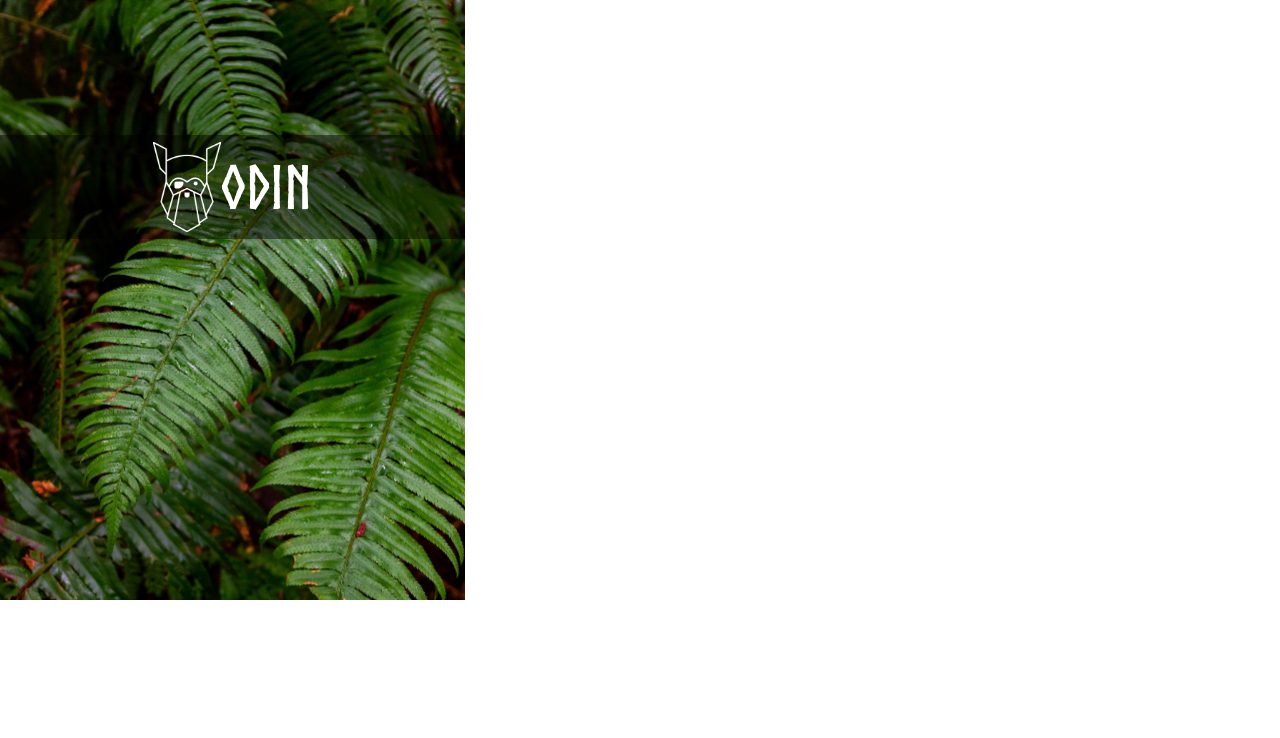
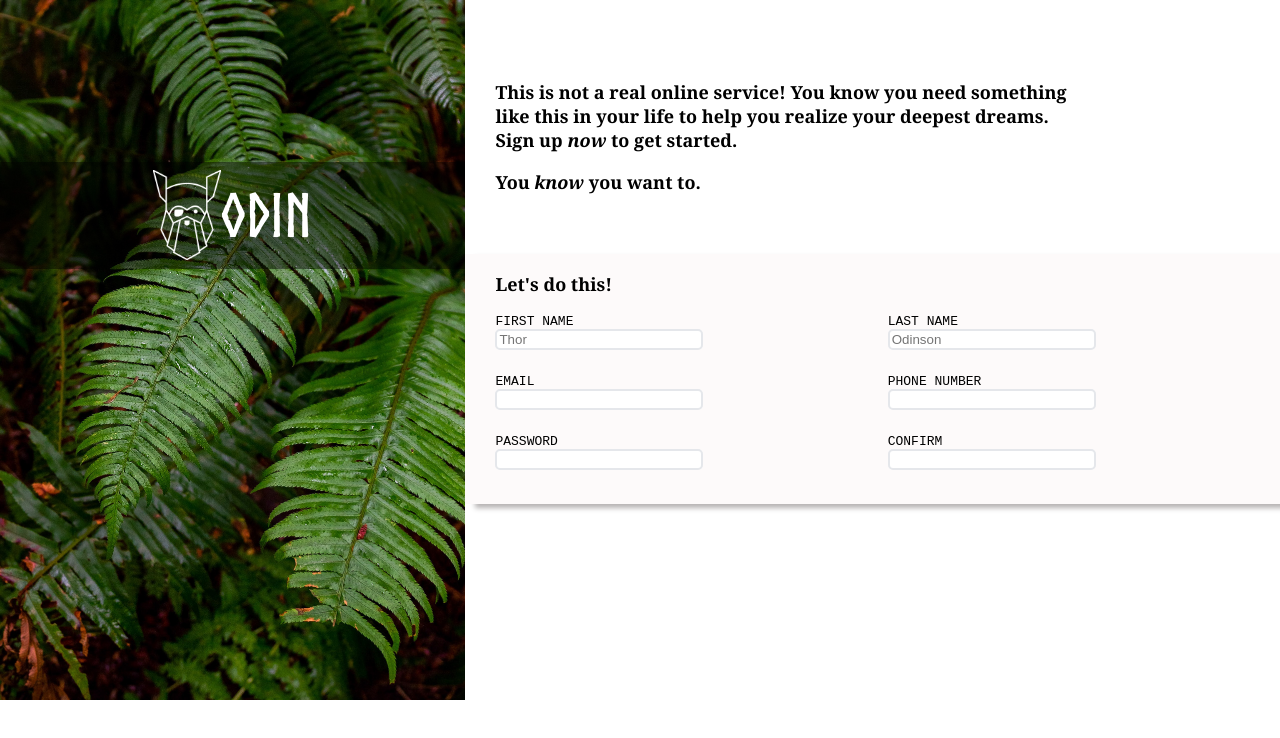
Before and after one commit to Cascade0507/Grid-Assignment, a plain HTML site: page index.html in a window 1280 px wide. Drawn offline with Linux system fonts and the light colour scheme.

Commit message:
add mainpage and input grid

```diff
--- a/index.html
+++ b/index.html
@@ -12,7 +12,22 @@
         <div class="sidebar side-grid">
             <div class="side-img"><img src="odin-lined.png"><p id="odin">ODIN</p></div>
         </div>
-        <div class="mainpage"></div>
+        <div class="mainpage">
+            <div class="main-text"><p>This is not a real online service! You know you need something<br>like this in your life
+            to help you realize your deepest dreams.<br>Sign up <i>now </i>to get started.</p><p>You <i>know</i> you want to.</p></div>
+
+            <div style="height: 250px;background-color: rgb(253, 250, 250);box-shadow: 10px 4px 5px rgb(182, 179, 179);">
+                <div class="input-grid">
+                    <p id="ldt">Let's do this!</p>
+                    <div id="inputs"><label id="label">FIRST NAME</label><input type="text" for="first-name" name="first-name" placeholder="Thor"></div>
+                    <div id="inputs"><label id="label">LAST NAME</label><input type="text" for="last-name" name="last-name" placeholder="Odinson"></div>
+                    <div id="inputs"><label id="label">EMAIL</label><input type="email" for="email" name="email"></div>
+                    <div id="inputs"><label id="label">PHONE NUMBER</label><input type="number" for="phone-number" name="phone-number"></div>
+                    <div id="inputs"><label id="label">PASSWORD</label><input type="password" for="password" name="password"></div>
+                    <div id="inputs"><label id="label">CONFIRM</label><input type="password" for="confirm-password" name="confirm-password"></div>
+                </div>
+            </div>
+        </div>
     </div>
 </body>
 </html>
--- a/style.css
+++ b/style.css
@@ -1,7 +1,7 @@
 .main-grid{
     display: grid;
     grid-template-columns: 1fr 1.75fr;
-    grid-template-rows: 600px;
+    grid-template-rows: 700px;
     margin: -8px;
     border-radius: 5px;
 }
@@ -36,3 +36,38 @@ img{
     margin-top: 0;
     margin-bottom: 0;
 }
+.main-text{
+    margin-top: 80px;
+    margin-left: 30px;
+    margin-bottom: 60px;
+    font-weight: 600;
+    font-family: Georgia, 'Times New Roman', Times, serif;
+    font-size: 18px;
+}
+.input-grid{
+    display: grid;
+    grid-template-columns: 1fr 1fr;
+    grid-template-rows: 1fr 1fr 1fr 1fr 1fr 1fr 1fr;
+    margin-left: 30px;
+    z-index: 2;
+
+}
+#ldt{
+    grid-column: 1/3;
+    font-size: large;
+    font-weight: 600;
+    font-family: Georgia, 'Times New Roman', Times, serif;
+}
+#inputs{
+    display: flex;
+    flex-direction: column;
+}
+input{
+    width: 200px;
+    border-radius: 5px;
+    border-color: #E5E7EB;
+    border-style: solid;
+}
+#label{
+    font-family: monospace;
+}
```
